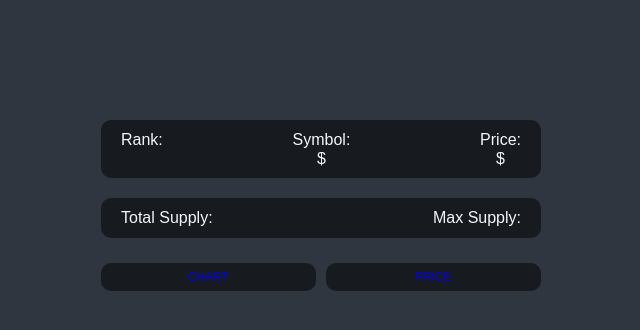
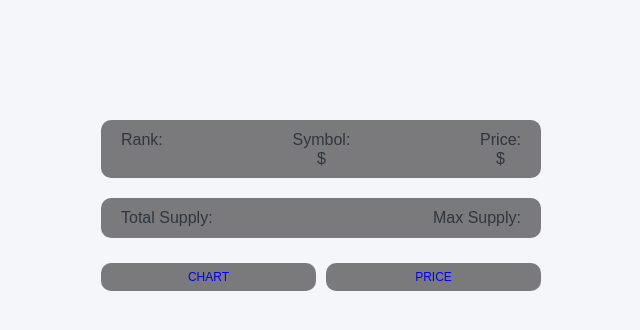
Before and after one commit to KrillM/rm, a React (Create React App) app: page /1 in a window 1280 px wide. Shown: the top 330 px of the page, without its empty margins (319-959 px from the left). Built offline with nearby package versions, Linux system fonts and the light colour scheme; no server answers.

Commit message:
re-position

```diff
--- a/src/App.tsx
+++ b/src/App.tsx
@@ -1,4 +1,4 @@
-import TheComponents from "./B_CryptoCracker/TheFinalComponents";
+import TheComponents from "./B_CryptoTracker/TheFinalComponents";
 
 function App() {
   return (
--- a/src/B_CryptoCracker/theme.ts
+++ /dev/null
@@ -1,7 +0,0 @@
-import { DefaultTheme } from "styled-components";
-
-export const theme: DefaultTheme = {
-    bgColor:"#2f3640",
-    textColor:"#f5f6fa",
-    accentColor:"#9c88ff"
-}
--- a/src/B_CryptoCracker/Chart.tsx
+++ b/src/B_CryptoTracker/Chart.tsx
@@ -15,9 +15,10 @@ interface IHistData {
 
 interface IChartProps {
   coinId: string;
+  isLightTheme: boolean
 }
 
-function Chart({coinId}:IChartProps) {
+function Chart({coinId, isLightTheme}:IChartProps) {
   const {isLoading, data} = useQuery<IHistData[]>(
     ["ohlcv", coinId],
     () => fetchCoinHist(coinId),
@@ -40,7 +41,7 @@ function Chart({coinId}:IChartProps) {
             ]}
             options={{
               theme: {
-                mode: "dark",
+                mode: isLightTheme ? "light" : "dark",
               },
               chart: {
                 height:300,
--- a/src/B_CryptoCracker/Coin.tsx
+++ b/src/B_CryptoTracker/Coin.tsx
@@ -139,7 +139,11 @@ interface IPriceData {
     };
 }
 
-export default function Coin (){
+interface IRouterProps {
+  isLightTheme: boolean;
+}
+
+export default function Coin ({isLightTheme}:IRouterProps){
     // URL 경로의 coinId 값을 가져온다.
     const {coinId} = useParams<IParams>();
     const {state} = useLocation<IState>();
@@ -231,7 +235,7 @@ export default function Coin (){
                             <Price coinId = {coinId}/>
                         </Route>
                         <Route path={`/${coinId}/chart`}>
-                            <Chart coinId = {coinId} />
+                            <Chart coinId = {coinId} isLightTheme={isLightTheme}/>
                         </Route>
                     </Switch>
                 </>
--- a/src/B_CryptoCracker/Coins.tsx
+++ b/src/B_CryptoTracker/Coins.tsx
@@ -60,13 +60,17 @@ interface ICoin {
     is_active: boolean;
     type: string;
 }
+interface IRouterProps {
+  toggleDark: () => void;
+  isLightTheme: boolean
+}
 
 const Loader = styled.span`
     text-align: center;
     display: block;
 `;
 
-export default function Coins (){
+export default function Coins ({toggleDark, isLightTheme}:IRouterProps){
     // const [coins, setCoins] = useState<CoinInterface[]>([]);
     // const [loading, setLoading] = useState(true);
 
@@ -89,6 +93,7 @@ export default function Coins (){
             </Helmet>
             <Header>
                 <Title>코인</Title>
+                <button onClick={toggleDark}>Toggle Mode</button>
             </Header>
             {isLoading ? (
                 <Loader>Loading...</Loader>
--- a/src/B_CryptoCracker/Router.tsx
+++ b/src/B_CryptoTracker/Router.tsx
@@ -1,16 +1,20 @@
 import { BrowserRouter, Switch, Route } from "react-router-dom"
 import Coins from "./Coins"
 import Coin from "./Coin"
+interface IRouterProps {
+  toggleDark: () => void;
+  isLightTheme: boolean;
+}
 
-export default function Router (){
+export default function Router ({toggleDark, isLightTheme}:IRouterProps){
     return(
         <BrowserRouter>
             <Switch>
                 <Route path="/:coinId">
-                    <Coin />
+                    <Coin isLightTheme={isLightTheme}/>
                 </Route>
                 <Route path="/">
-                    <Coins />
+                    <Coins toggleDark={toggleDark} isLightTheme={isLightTheme}/>
                 </Route>
             </Switch>
         </BrowserRouter>
--- a/src/B_CryptoCracker/TheFinalComponents.js
+++ b/src/B_CryptoTracker/TheFinalComponents.js
@@ -1,6 +1,9 @@
 import { createGlobalStyle } from "styled-components";
 import {ReactQueryDevtools} from "react-query/devtools";
-import Router from "./Router.tsx";
+import { ThemeProvider } from 'styled-components';
+import { lightTheme, darkTheme } from "./theme";
+import Router from "./Router";
+import { useState } from "react";
 
 const GlobalStyle = createGlobalStyle`
     @import url('https://fonts.googleapis.com/css2?family=Source+Sans+Pro:wght@300;400&display=swap');
@@ -78,13 +81,18 @@ const GlobalStyle = createGlobalStyle`
 `;
 
 const TheComponents = () => {
+    const [isLightTheme, setIsLightTheme] = useState(true);
+    const toggleDark = () => setIsLightTheme(current => !current)
+
     return(
         <>
+        <ThemeProvider theme={isLightTheme ? lightTheme : darkTheme}>
             <GlobalStyle />
-            <Router />
+            <Router toggleDark={toggleDark} isLightTheme={isLightTheme}/>
 
             {/* 코드 동작 상황을 알 수 있다. */}
             <ReactQueryDevtools initialIsOpen={false}/>
+        </ThemeProvider>
         </>
     )
 }
--- /dev/null
+++ b/src/B_CryptoTracker/theme.ts
@@ -0,0 +1,13 @@
+import { DefaultTheme } from "styled-components";
+
+export const darkTheme: DefaultTheme = {
+    bgColor:"#2f3640",
+    textColor:"#f5f6fa",
+    accentColor:"#9c88ff"
+}
+
+export const lightTheme: DefaultTheme = {
+    bgColor:"#f5f6fa",
+    textColor:"#2f3640",
+    accentColor:"#9c88ff"
+}
--- a/src/index.tsx
+++ b/src/index.tsx
@@ -3,7 +3,7 @@ import ReactDOM from 'react-dom/client';
 import App from './App';
 import { ThemeProvider } from 'styled-components';
 import {lightTheme, darkTheme} from './A_Theory/B_TypeScript/theme'
-import {theme} from './B_CryptoCracker/theme'
+// import {theme} from './B_CryptoCracker/theme'
 import {QueryClient, QueryClientProvider} from "react-query"
 
 // TypsScript는 null을 허용하지 않으므로 null이 아님을 보증한다는 뜻으로 뒤에 !를 붙인다.
@@ -25,9 +25,9 @@ const queryClient = new QueryClient();
 root.render(
   <React.StrictMode>
     <QueryClientProvider client={queryClient}>
-      <ThemeProvider theme={theme}>
+      {/* <ThemeProvider theme={theme}> */}
         <App />
-      </ThemeProvider>
+      {/* </ThemeProvider> */}
     </QueryClientProvider>
   </React.StrictMode>
 );
```
Also changed, not shown: src/B_CryptoTracker/Price.tsx (renamed from src/B_CryptoCracker/Price.tsx), src/B_CryptoTracker/api.ts (renamed from src/B_CryptoCracker/api.ts).
